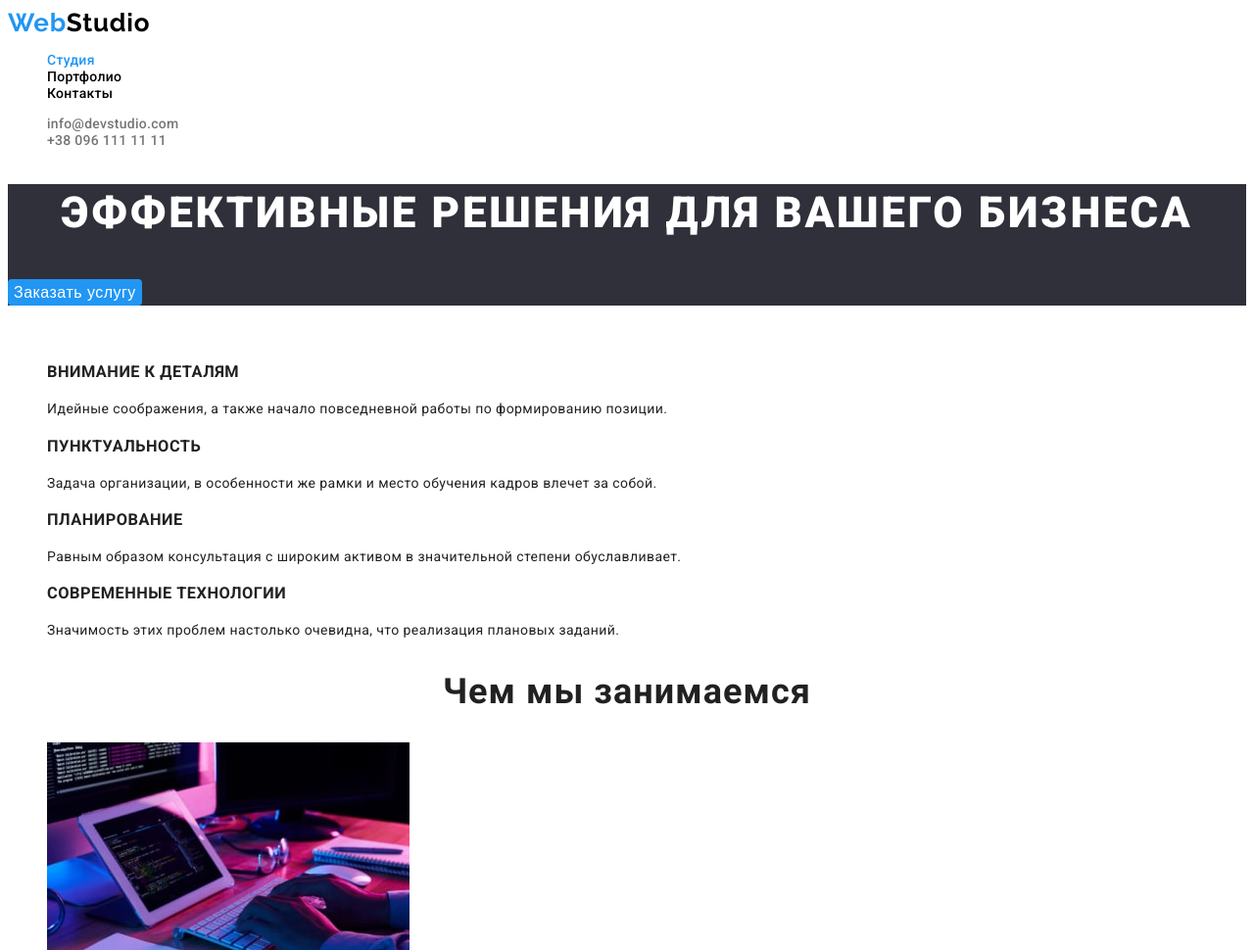
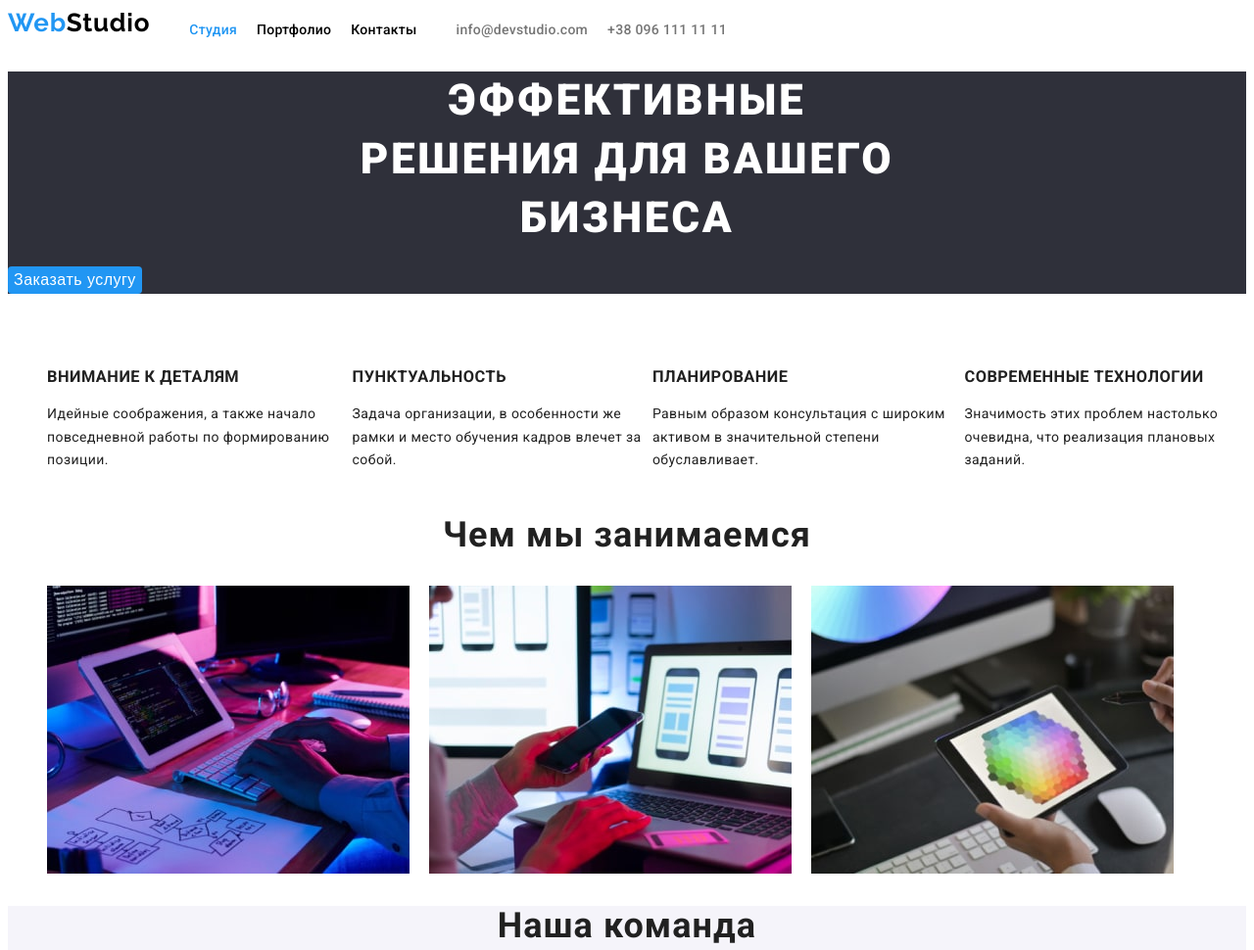
Before and after one commit to tertnf/goit-markup-hw-03, a plain HTML site: page index.html in a window 1280 px wide. Shown: the top 970 px of the page at 98% size. Drawn offline with Linux system fonts and the light colour scheme.

Commit message:
черновая версия дз
черновая версия дз

```diff
--- a/css/styles.css
+++ b/css/styles.css
@@ -187,3 +187,62 @@ body {
 .page-footer .logo-color {
   color: var(--main-title-color);
 }
+.page-header {
+  display: flex;
+  flex-direction: row;
+}
+.site-nav {
+  display: flex;
+  flex-direction: row;
+}
+
+.contacts-link {
+  margin-right: 20px;
+}
+.site-contacts {
+  display: flex;
+  flex-direction: row;
+}
+.key-text-list {
+  display: flex;
+}
+.team-list {
+  display: flex;
+}
+.team-item:not(:last-child) {
+  margin-right: 20px;
+}
+.works-list {
+  display: flex;
+}
+.works-list-item:not(:last-child) {
+  margin-right: 20px;
+}
+.filter {
+  display: flex;
+  justify-content: center;
+}
+.filter-button:not(:last-child) {
+  margin-right: 20px;
+}
+.projects-list {
+  display: flex;
+  flex-basis: calc (100%/3-20px);
+  flex-wrap: wrap;
+}
+.projects-item:not(:last-child) {
+  margin-right: 20px;
+}
+.hero-title {
+  margin: 20px 350px;
+}
+.main-button {
+  display: flex;
+  justify-content: center;
+}
+.nav-list {
+  display: flex;
+}
+.nav-item:not(:last-child) {
+  margin-right: 20px;
+}
--- a/index.html
+++ b/index.html
@@ -17,14 +17,14 @@
     <header class="page-header">
         <nav class="site-nav">
             <a href="./index.html" lang="en" class="logo link">Web<span class="logo-color">Studio</span></a>
-            <ul class="list">
-                <li>
+            <ul class="list nav-list">
+                <li class="nav-item">
                     <a href="" class="nav-link link current">Студия</a>
                 </li>
-                <li>
+                <li class="nav-item">
                     <a href="./portfolio.html" class="nav-link link">Портфолио</a>
                 </li>
-                <li>
+                <li class="nav-item">
                     <a href="" class="nav-link link">Контакты</a>
                 </li>
             </ul>
@@ -45,20 +45,20 @@
         </section>
         <section class="key-text-section">
             <h2 class="hidden-title">Ключевые преимущества</h2>
-            <ul class="list">
-                <li>
+            <ul class="list  key-text-list">
+                <li class="key-text-item">
                     <h3 class="features">Внимание к деталям</h3>
                     <p class="features-text">Идейные соображения, а также начало повседневной работы по формированию позиции.</p>
                 </li>
-                <li>
+                <li class="key-text-item">
                     <h3 class="features">Пунктуальность</h3>
                     <p class="features-text">Задача организации, в особенности же рамки и место обучения кадров влечет за собой.</p>
                 </li>
-                <li>
+                <li class="key-text-item">
                     <h3 class="features">Планирование</h3>
                     <p class="features-text">Равным образом консультация с широким активом в значительной степени обуславливает.</p>
                 </li>
-                <li>
+                <li class="key-text-item">
                     <h3 class="features">Современные технологии</h3>
                     <p class="features-text">Значимость этих проблем настолько очевидна, что реализация плановых заданий.</p>
                 </li>
@@ -66,37 +66,37 @@
         </section>
         <section class="works-section">
             <h2 class="works-title">Чем мы занимаемся</h2>
-            <ul class="list">
-                <li>
+            <ul class="list works-list">
+                <li class="works-list-item">
                     <img src="./images/our-work/box-1.jpg" alt="Дизайнер за работой" width="370" height="294">
                 </li>
-                <li>
+                <li class="works-list-item">
                     <img src="./images/our-work/box-2.jpg" alt="Дизайнер за работой" width="370" height="294">
                 </li>
-                <li>
+                <li class="works-list-item">
                     <img src="./images/our-work/box-3.jpg" alt="Дизайнер за работой" width="370" height="294">
                 </li>
             </ul>
         </section>
         <section class="team-section">
             <h2 class="team-title">Наша команда</h2>
-            <ul class="list">
-                <li>
+            <ul class="list team-list">
+                <li class="team-item">
                     <img src="./images/team/employee-1.jpg" alt="Игорь Демьяненко" width="270" height="260">
                     <h3 class="team-member">Игорь Демьяненко</h3>
                     <p lang="en" class="team-profession">Product Designer</p>
                 </li>
-                <li>
+                <li class="team-item">
                     <img src="./images/team/employee-2.jpg" alt="Ольга Репина" width="270" height="260">
                     <h3 class="team-member">Ольга Репина</h3>
                     <p lang="en" class="team-profession">Frontend Developer</p>
                 </li>
-                <li>
+                <li class="team-item">
                     <img src="./images/team/employee-3.jpg" alt="Николай Тарасов" width="270" height="260">
                     <h3 class="team-member">Николай Тарасов</h3>
                     <p lang="en" class="team-profession">Marketing</p>
                 </li>
-                <li>
+                <li class="team-item">
                     <img src="./images/team/employee-4.jpg" alt="Михаил Ермаков" width="270" height="260">
                     <h3 class="team-member">Михаил Ермаков</h3>
                     <p lang="en" class="team-profession">UI Designer</p>
```
Also changed, not shown: portfolio.html (+15 -15 lines).
